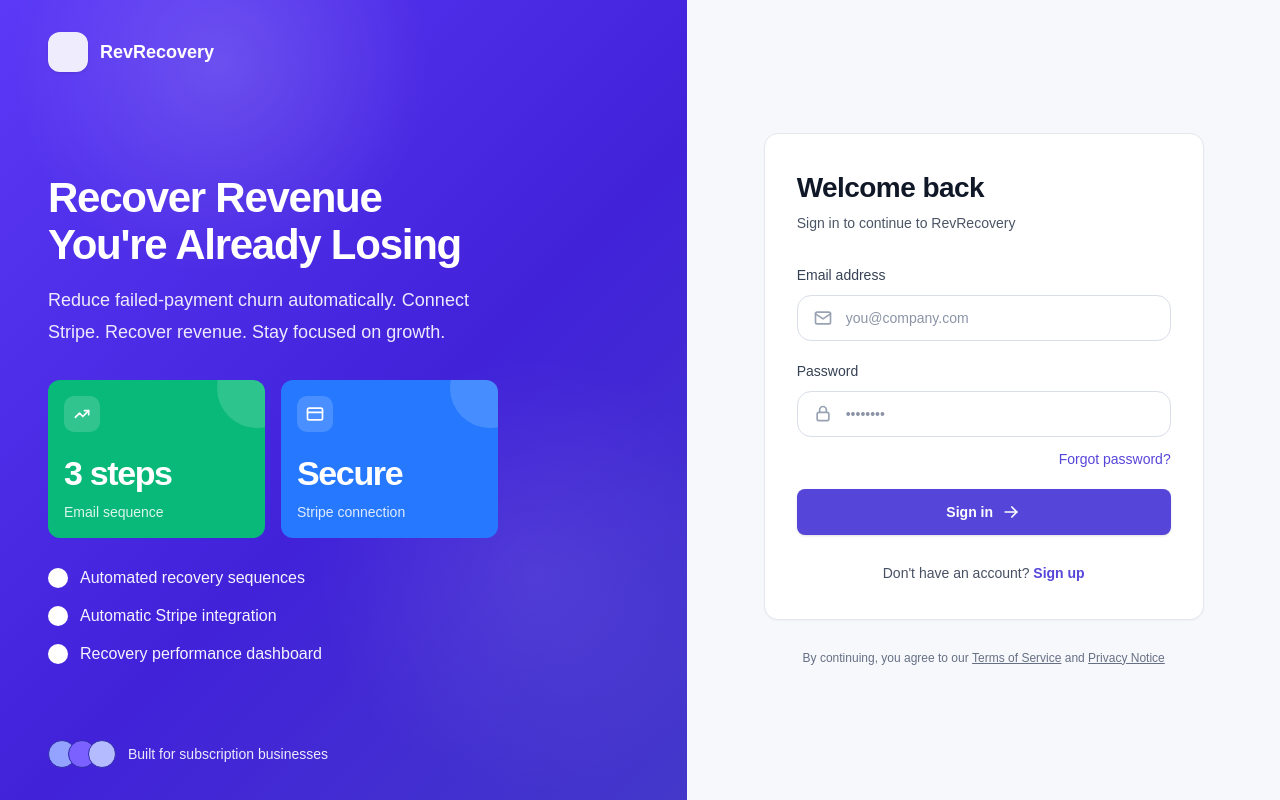
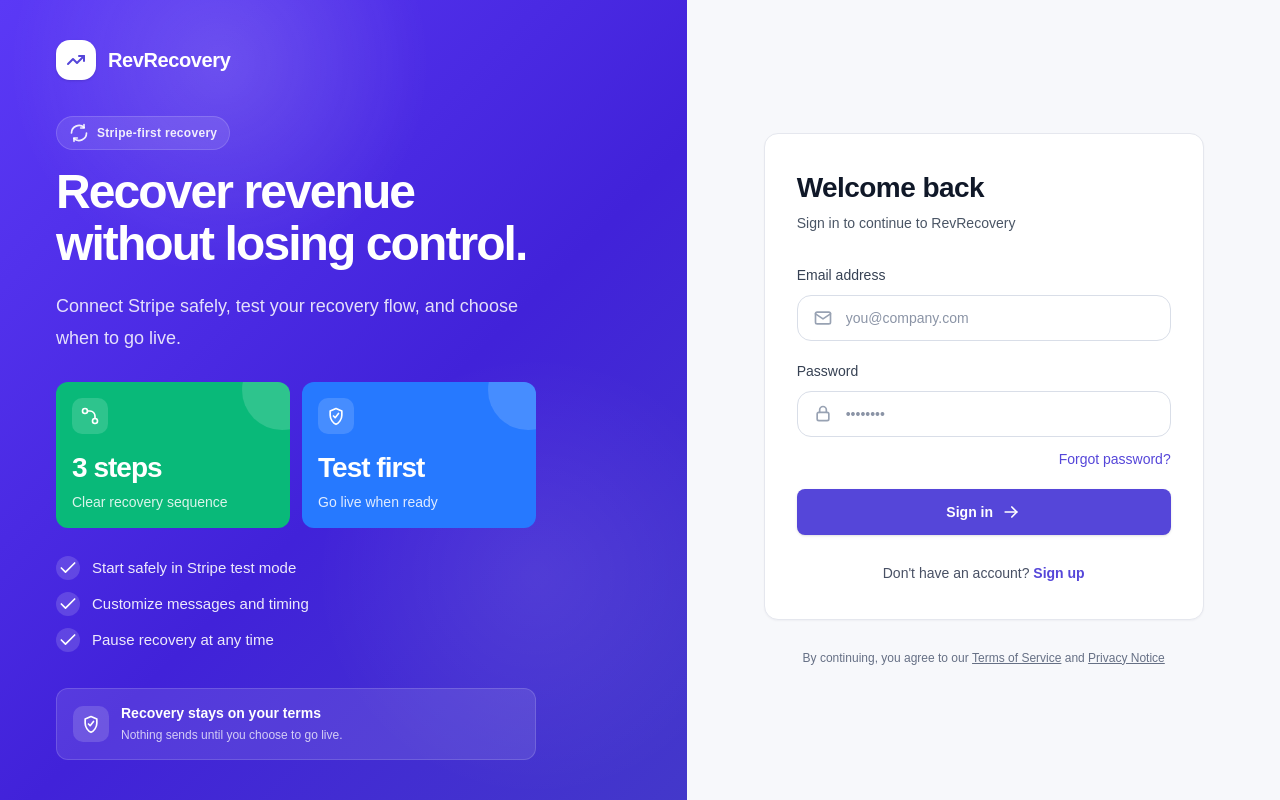
Before and after one commit to ciaranriordan03-maker/RevRecovery-Saas, a Next.js app: page /login in a window 1280 px wide. Built offline with nearby package versions, Linux system fonts and the light colour scheme; no server answers; a web font is replaced by a local one.

Commit message:
Polish authentication marketing panel

```diff
--- a/app/components/auth/auth-marketing-panel.tsx
+++ b/app/components/auth/auth-marketing-panel.tsx
@@ -1,87 +1,76 @@
+import { BrandMark } from "../brand";
 import { Icon } from "../ui-icon";
 
-type AuthMarketingVariant = "signin" | "signup";
+const reassuranceItems = [
+  "Start safely in Stripe test mode",
+  "Customize messages and timing",
+  "Pause recovery at any time",
+] as const;
 
-const variantContent = {
-  signin: {
-    brand: "RevRecovery",
-    copy:
-      "Reduce failed-payment churn automatically. Connect Stripe. Recover revenue. Stay focused on growth.",
-    highlights: [
-      "Automated recovery sequences",
-      "Automatic Stripe integration",
-      "Recovery performance dashboard",
-    ],
-    metricLabel: "Email sequence",
-    metricValue: "3 steps",
-    trust: "Built for subscription businesses",
-  },
-  signup: {
-    brand: "RevRecovery",
-    copy:
-      "Connect Stripe to identify failed payments, automate customer reminders, and track recovery results.",
-    highlights: [
-      "Failed-payment monitoring",
-      "Automated recovery workflows",
-      "Account-specific revenue insights",
-    ],
-    metricLabel: "Email sequence",
-    metricValue: "3 steps",
-    trust: "Designed for recurring-revenue teams",
-  },
-} as const;
-
-export function AuthMarketingPanel({
-  variant = "signin",
-}: {
-  variant?: AuthMarketingVariant;
-}) {
-  const content = variantContent[variant];
-
+export function AuthMarketingPanel() {
   return (
-    <section className="relative hidden min-h-screen overflow-hidden bg-[linear-gradient(135deg,var(--auth-gradient-start)_0%,var(--auth-gradient-mid)_56%,var(--auth-gradient-end)_100%)] px-12 py-8 text-white lg:flex lg:flex-col">
+    <section
+      aria-labelledby="auth-marketing-heading"
+      className="relative hidden min-h-screen overflow-hidden bg-[linear-gradient(135deg,var(--auth-gradient-start)_0%,var(--auth-gradient-mid)_56%,var(--auth-gradient-end)_100%)] px-10 py-8 text-white lg:flex lg:flex-col xl:px-14 xl:py-10"
+    >
       <div className="absolute inset-0 bg-[radial-gradient(circle_at_32%_8%,rgb(255_255_255_/_0.15),transparent_24%),radial-gradient(circle_at_78%_72%,rgb(255_255_255_/_0.08),transparent_28%)]" />
 
-      <div className="relative z-10 flex items-center gap-3">
-        <span className="size-10 rounded-[12px] bg-white/90 shadow-sm" />
-        <span className="text-lg font-semibold">{content.brand}</span>
+      <div className="relative z-10">
+        <BrandMark variant="inverse" />
       </div>
 
-      <div className="relative z-10 my-auto max-w-[460px] py-8">
-        <h1 className="text-[38px] font-semibold leading-[1.12] tracking-[-0.03em] xl:text-[42px]">
-          Recover Revenue You&apos;re Already Losing
-        </h1>
-        <p className="mt-4 max-w-[430px] text-base leading-7 text-white/90 xl:text-lg xl:leading-8">
-          {content.copy}
+      <div className="relative z-10 my-auto max-w-[520px] py-8">
+        <p className="mb-4 inline-flex items-center gap-2 rounded-full border border-white/15 bg-white/10 px-3 py-1.5 text-xs font-semibold tracking-wide text-white/90">
+          <Icon className="size-4" name="refresh" />
+          Stripe-first recovery
+        </p>
+        <h2
+          className="text-[40px] font-semibold leading-[1.08] tracking-[-0.04em] xl:text-[48px]"
+          id="auth-marketing-heading"
+        >
+          Recover revenue without losing control.
+        </h2>
+        <p className="mt-5 max-w-[480px] text-base leading-7 text-white/85 xl:text-lg xl:leading-8">
+          Connect Stripe safely, test your recovery flow, and choose when to go live.
         </p>
 
-        <div className="mt-8 grid max-w-[450px] grid-cols-2 gap-4">
+        <div className="mt-7 grid max-w-[480px] grid-cols-2 gap-3">
           <MetricCard
-            icon="trend-up"
-            label={content.metricLabel}
-            value={content.metricValue}
+            icon="flow"
+            label="Clear recovery sequence"
+            value="3 steps"
             variant="green"
           />
-          <MetricCard icon="card" label="Stripe connection" value="Secure" variant="blue" />
+          <MetricCard
+            icon="shield-check"
+            label="Go live when ready"
+            value="Test first"
+            variant="blue"
+          />
         </div>
 
-        <div className="mt-7 space-y-3.5">
-          {content.highlights.map((item) => (
+        <div className="mt-7 space-y-3">
+          {reassuranceItems.map((item) => (
             <div className="flex items-center gap-3" key={item}>
-              <span className="size-5 shrink-0 rounded-full bg-white" />
-              <p className="text-base text-white/95">{item}</p>
+              <span className="flex size-6 shrink-0 items-center justify-center rounded-full bg-white/15 text-white">
+                <Icon className="size-3.5" name="check" />
+              </span>
+              <p className="text-[15px] text-white/90">{item}</p>
             </div>
           ))}
         </div>
       </div>
 
-      <div className="absolute bottom-8 left-12 z-10 flex items-center gap-3">
-        <div className="flex -space-x-2">
-          <span className="size-7 rounded-full border border-[var(--auth-avatar-border)] bg-[var(--auth-avatar-one)]" />
-          <span className="size-7 rounded-full border border-[var(--auth-avatar-border)] bg-[var(--auth-avatar-two)]" />
-          <span className="size-7 rounded-full border border-[var(--auth-avatar-border)] bg-[var(--auth-avatar-three)]" />
+      <div className="relative z-10 flex max-w-[480px] items-center gap-3 rounded-[12px] border border-white/15 bg-white/10 px-4 py-3.5">
+        <div className="flex size-9 shrink-0 items-center justify-center rounded-[10px] bg-white/15 text-white">
+          <Icon className="size-5" name="shield-check" />
         </div>
-        <p className="text-sm text-white/90">{content.trust}</p>
+        <div>
+          <p className="text-sm font-semibold text-white">Recovery stays on your terms</p>
+          <p className="mt-0.5 text-xs leading-5 text-white/75">
+            Nothing sends until you choose to go live.
+          </p>
+        </div>
       </div>
     </section>
   );
@@ -106,13 +95,13 @@ function MetricCard({
   return (
     <div className={`relative overflow-hidden rounded-[12px] p-4 ${cardClass}`}>
       <span className="absolute -right-8 -top-8 size-20 rounded-full bg-white/15" />
-      <div className="relative mb-6 flex size-9 items-center justify-center rounded-[10px] bg-white/16">
-        <Icon name={icon} className="size-5 text-white" />
+      <div className="relative mb-5 flex size-9 items-center justify-center rounded-[10px] bg-white/15">
+        <Icon className="size-5 text-white" name={icon} />
       </div>
-      <p className="relative text-[31px] font-semibold leading-none tracking-[-0.04em] xl:text-[34px]">
+      <p className="relative text-2xl font-semibold leading-none tracking-[-0.035em] xl:text-[28px]">
         {value}
       </p>
-      <p className="relative mt-3 text-sm text-white/85">{label}</p>
+      <p className="relative mt-2.5 text-sm text-white/85">{label}</p>
     </div>
   );
 }
--- a/app/components/brand.tsx
+++ b/app/components/brand.tsx
@@ -3,7 +3,7 @@ import { Icon } from "./ui-icon";
 export function BrandMark({
   variant = "default",
 }: {
-  variant?: "dashboard" | "default" | "mobile";
+  variant?: "dashboard" | "default" | "inverse" | "mobile";
 }) {
   if (variant === "mobile") {
     return (
@@ -17,11 +17,16 @@ export function BrandMark({
   }
 
   const dashboard = variant === "dashboard";
+  const inverse = variant === "inverse";
 
   return (
     <div className={`flex items-center ${dashboard ? "gap-2.5" : "gap-3"}`}>
       <span
-        className={`flex items-center justify-center bg-[var(--primary)] text-white ${
+        className={`flex items-center justify-center ${
+          inverse
+            ? "bg-white text-[var(--primary)] shadow-sm"
+            : "bg-[var(--primary)] text-white"
+        } ${
           dashboard
             ? "size-[30px] rounded-[8px]"
             : "size-10 rounded-[14px]"
@@ -32,7 +37,7 @@ export function BrandMark({
       <span
         className={`${
           dashboard ? "text-[17px]" : "text-xl tracking-[-0.02em]"
-        } font-semibold text-[var(--foreground)]`}
+        } font-semibold ${inverse ? "text-white" : "text-[var(--foreground)]"}`}
       >
         RevRecovery
       </span>
--- a/app/signup/page.tsx
+++ b/app/signup/page.tsx
@@ -29,7 +29,7 @@ export default async function SignupPage({ searchParams }: SignupPageProps) {
   return (
     <main className="min-h-screen bg-[var(--auth-background)] text-[var(--foreground)]">
       <div className="grid min-h-screen lg:grid-cols-[minmax(0,1.16fr)_minmax(440px,1fr)]">
-        <AuthMarketingPanel variant="signup" />
+        <AuthMarketingPanel />
 
         <section className="flex min-h-screen items-center justify-center px-5 py-10 sm:px-8">
           <div className="w-full max-w-[448px]">
```
